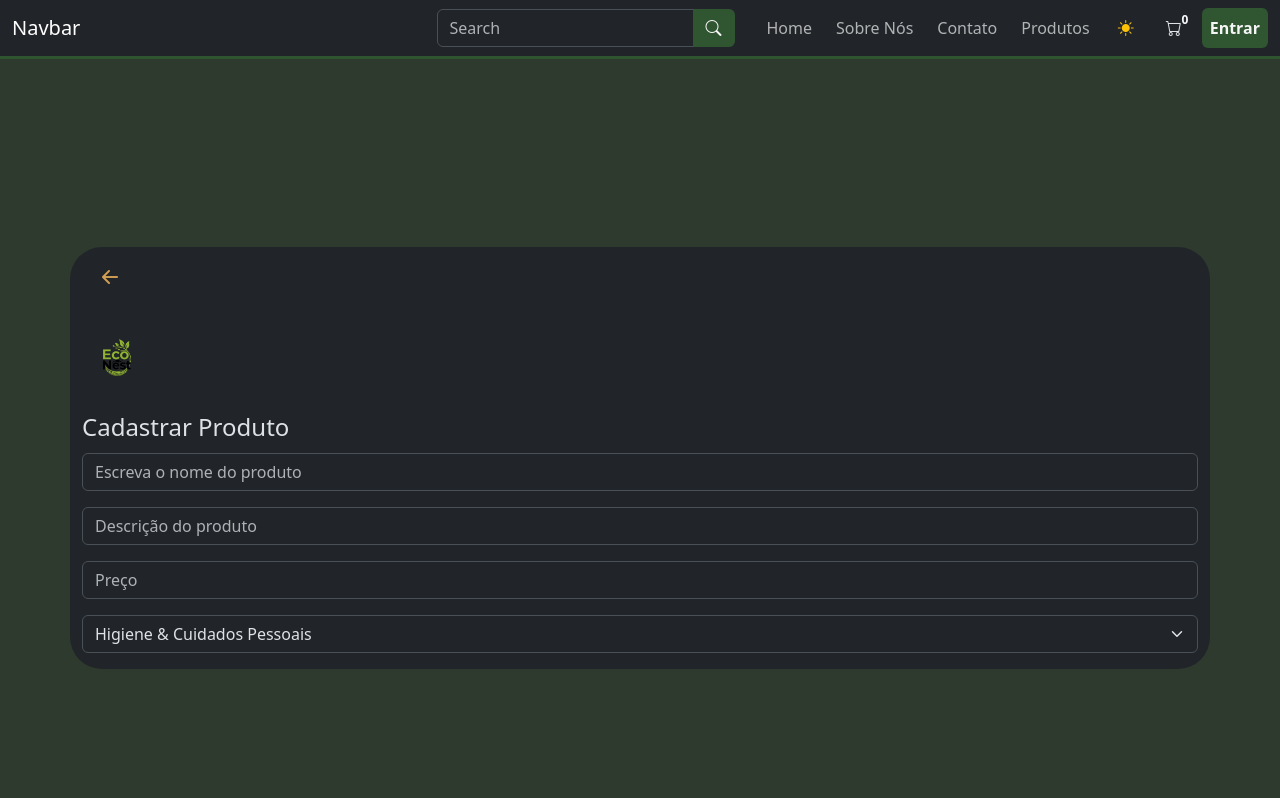
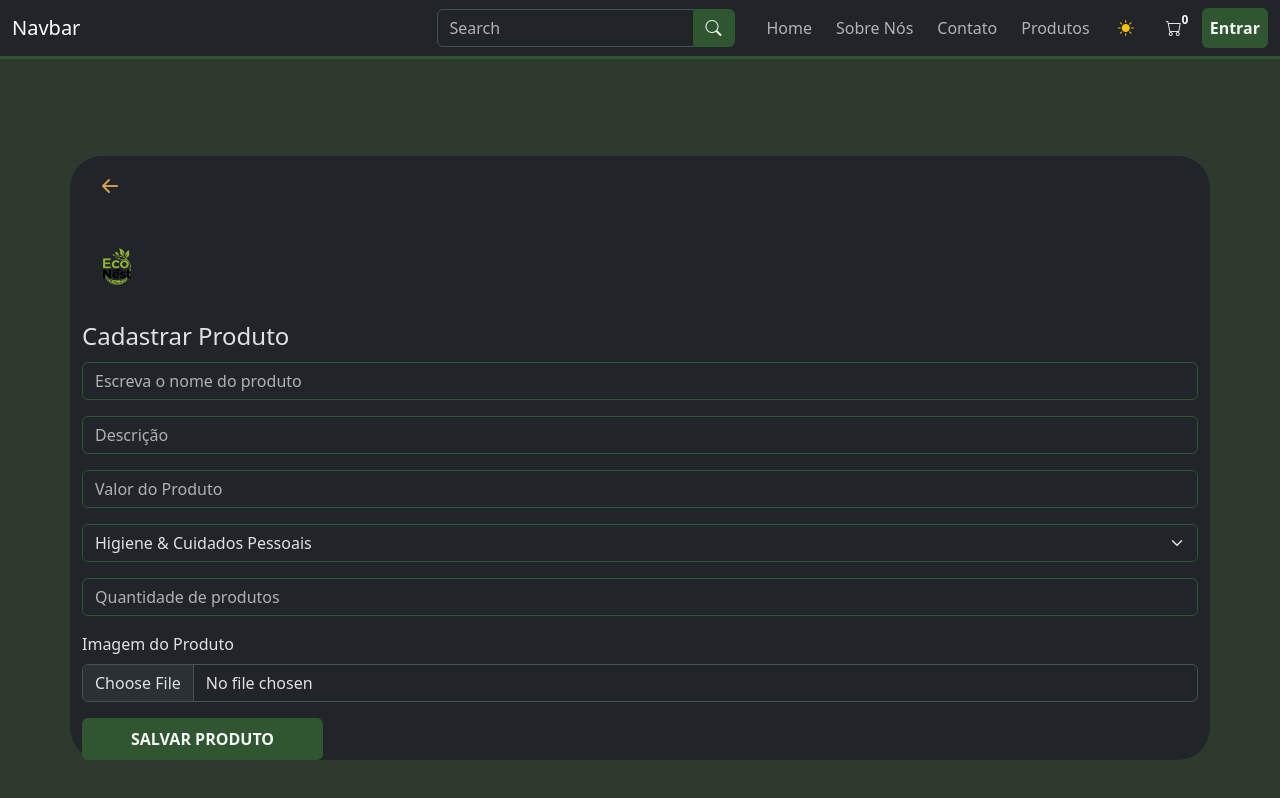
Before and after one commit to Econest-Ecologic/Front-end, a React (Vite) app in the folder Eco-nest/: page /cadastroProduto in a window 1280 px wide. Shown: the top 798 px of the page. Built offline with nearby package versions, Linux system fonts and the light colour scheme.

Commit message:
fix: Atualização do formulário de  cadastrar produto

```diff
--- a/Eco-nest/src/componente/InputFull.jsx
+++ b/Eco-nest/src/componente/InputFull.jsx
@@ -1,7 +1,8 @@
-export default function InputFull({type, placeholder }) {
+export default function InputFull({type="text", placeholder }) {
     return <>
         <div className="mb-3 input-group">
             <input
+
                 type={type}
                 placeholder={placeholder}
                 className="form-control eco-border"
--- a/Eco-nest/src/pages/TelaCadastrarProduto.jsx
+++ b/Eco-nest/src/pages/TelaCadastrarProduto.jsx
@@ -1,12 +1,13 @@
 import { Navbar } from "../componente/Navbar"
 import { useNavigate } from "react-router-dom";
+import InputFull from "../componente/InputFull";
 export function TelaCadastrarProduto() {
      const navigate = useNavigate();
      return <>
           <Navbar></Navbar>
           <main className="container-fluid bg-eco border-top border-2 eco-border  d-flex justify-content-start align-items-center vh-100 " >
                <div className="container bg-body rounded rounded-5 flex-column d-flex">
-                    <button className="btn btn-voltar border-0 fs-2 rounded-2 align-self-start"onClick={() => { navigate(-1) }}> <i className="bi bi-arrow-left-short"></i></button>
+                    <button className="btn btn-voltar border-0 fs-2 rounded-2 align-self-start" onClick={() => { navigate(-1) }}> <i className="bi bi-arrow-left-short"></i></button>
                     <img src="..\public\logoSemFundo.png"
                          alt="logo econest"
                          className="rounded my-3 align-self-start"
@@ -16,25 +17,27 @@ export function TelaCadastrarProduto() {
                     <form>
                          <fieldset>
                               <legend>Cadastrar Produto</legend>
-                              <div class="mb-3">
-                                   <input type="text" class="form-control" placeholder="Escreva o nome do produto" />
-                              </div>
-                              <div class="mb-3">
-                                   <input type="text" class="form-control" placeholder="Descrição do produto" />
-                              </div>
-                              <div class="mb-3">
-                                   <input type="text" class="form-control" placeholder="Preço" />
-                              </div>
+                              <InputFull placeholder={"Escreva o nome do produto"} />
+                              <InputFull placeholder={"Descrição"}></InputFull>
+                              <InputFull type="number" placeholder={"Valor do Produto"}></InputFull>
 
                               <div class="mb-3">
-                                   <select class="form-select">
+                                   <select class="form-select eco-border">
                                         <option>Higiene & Cuidados Pessoais</option>
                                         <option>Casa Sustentável</option>
                                         <option>Utensilios & Acessórios  Reutilizáveis </option>
                                    </select>
-                                   </div>
+                              </div>
+                              <InputFull type="number" placeholder={"Quantidade de produtos"}></InputFull>
 
+                              <div class="mb-3 eco-border">
+                                   <label for="formFile" class="form-label">Imagem do Produto</label>
+                                   <input class="form-control" type="file" id="formFile" />
+                              </div>
+                              <button className="btn btn-eco px-5 py-2 fw-bold"> SALVAR PRODUTO </button>
                          </fieldset>
+
+
                     </form>
                </div>
 
```
